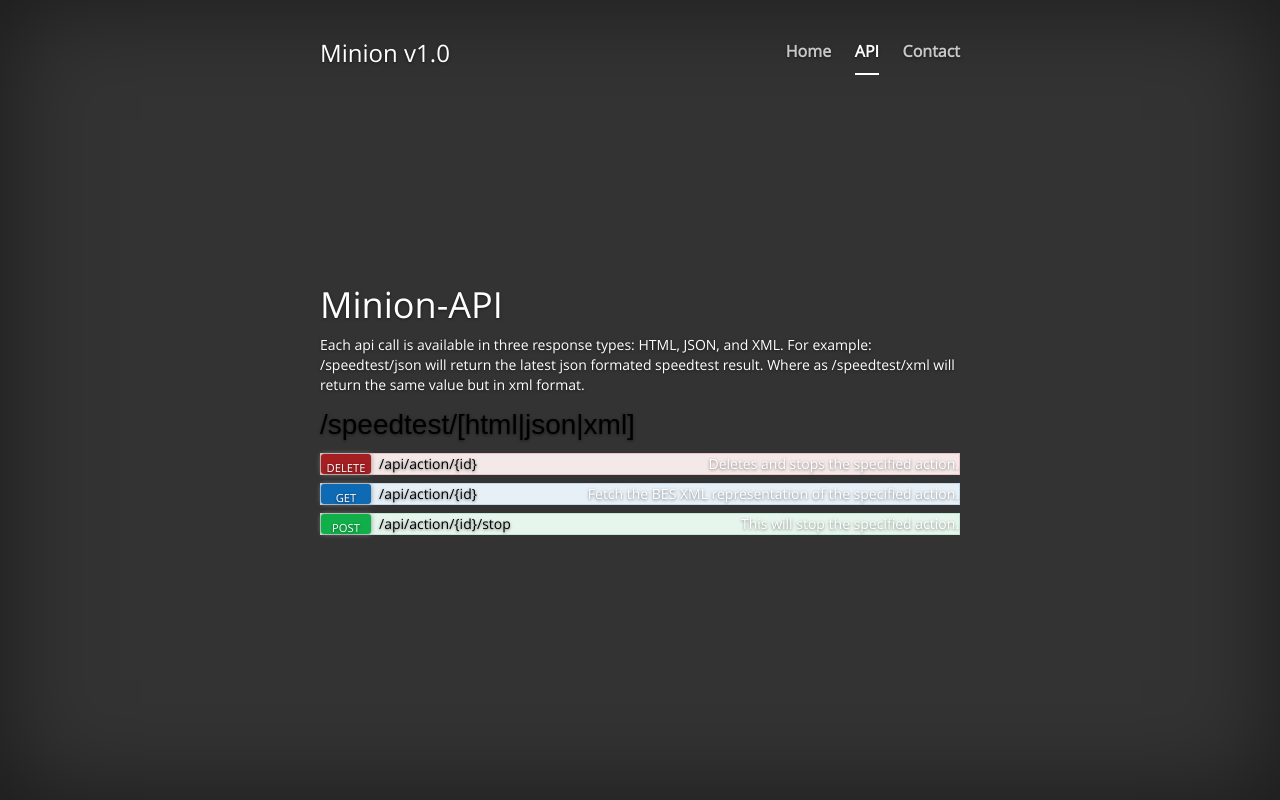
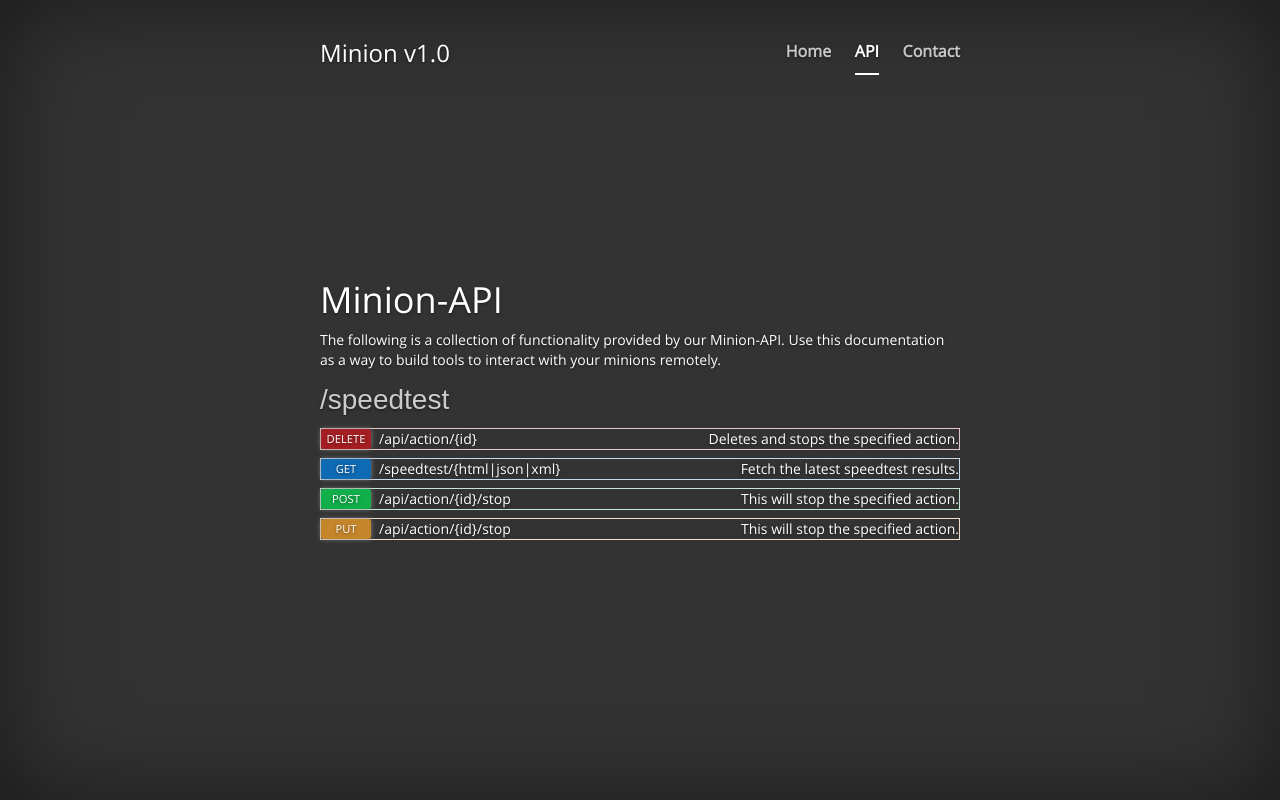
Before and after one commit to MoranIT/hethio-agent, a PHP site: page /api.html in a window 1280 px wide. Run offline with PHP 8.4, Linux system fonts and the light colour scheme.

Commit message:
updating api

```diff
--- a/api.html
+++ b/api.html
@@ -68,13 +68,13 @@
 
         <div class="inner cover-api">
 			<h1 class="cover-heading">Minion-API</h1>
-            <p class='initcomment'>Each api call is available in three response types: HTML, JSON, and XML.  For example: /speedtest/json  will return the latest json formated speedtest result.  Where as /speedtest/xml  will return the same value but in xml format.</p>
+            <p class='initcomment'>The following is a collection of functionality provided by our Minion-API.  Use this documentation as a way to build tools to interact with your minions remotely.</p>
 
 
 
 
     <div class="rootResource">
-    <div id="rootResource_Title-1" class="rootResource_Title" onclick="javascript:showDiv('resources-1', true)" style="color: rgb(0, 0, 0);">/speedtest/[html|json|xml]</div>
+    <div id="rootResource_Title-1" class="rootResource_Title" onclick="javascript:showDiv('resources-1', true)" style="color: rgb(0, 0, 0);">/speedtest</div>
 
 
     <div id="resources-1">
@@ -108,8 +108,8 @@
         <div class="resource_Title-GET">
             <table width="100%" border="0"><tbody><tr>
                 <td width="40px" style="padding:0px;"><div class="resource_marker-GET">GET</div></td>
-                <td valign="middle" align="left"><a onclick="javascript:showDiv('resource-271', false)" class="resource_subTitle">/api/action/{id}</a></td>
-                <td valign="middle" align="right" class="resource_Caption-271">Fetch the BES XML representation of the specified action.</td>
+                <td valign="middle" align="left"><a onclick="javascript:showDiv('resource-271', false)" class="resource_subTitle">/speedtest/{html|json|xml}</a></td>
+                <td valign="middle" align="right" class="resource_Caption-271">Fetch the latest speedtest results.</td>
             </tr></tbody></table>
         </div>
         <div id="resource-271" style="display:none;" class="resource-GET">
@@ -124,7 +124,6 @@
                           <li>HTTP 404 - Returns empty response if action is not found.</li>
                         </ul>
                         Example:  https://lab.bigfix.me:52311/api/action/44<br>
-                        <div class="resource_code"></div>
                     </div></td>
                     <td width="40" valign="top" align="right" style="padding:0px;padding-right:8px">
                         <div class="resourcetools">
@@ -144,6 +143,31 @@
             </tr></tbody></table>
         </div>
         <div id="resource-260" style="display:none;" class="resource-POST">
+            <div class="resource_content">
+            <table width="100%" border="0">
+                <tbody><tr>
+                    <td style="padding:0px;"><div class="resource_Description">
+                        <b>Request:</b> URL is all that is required.<br>POSTing with 0 byte data is sufficient to stop the specified action.<br><br><b>Response Schema:</b> BESAPI.xsd<br><br>Using my RESTAPI.cs file in C# you can do the following:<br><div class="resource_code">RESTResult rr = RESTAPI.postREST("https://lab.bigfix.me:52311/api/action/51/stop", "username", "password", null);<br></div>
+                    </div></td>
+
+                    <td width="40" valign="top" align="right" style="padding:0px;padding-right:8px">
+                        <div class="resourcetools">
+                        </div>
+                    </td>
+                </tr>
+            </tbody></table>
+            </div>
+        </div>
+
+
+        <div class="resource_Title-PUT">
+            <table width="100%" border="0"><tbody><tr>
+                <td width="40px" style="padding:0px;"><div class="resource_marker-PUT">PUT</div></td>
+                <td valign="middle" align="left"><a onclick="javascript:showDiv('resource-261', false)" class="resource_subTitle">/api/action/{id}/stop</a></td>
+                <td valign="middle" align="right" class="resource_Caption-261">This will stop the specified action.</td>
+            </tr></tbody></table>
+        </div>
+        <div id="resource-261" style="display:none;" class="resource-PUT">
             <div class="resource_content">
             <table width="100%" border="0">
                 <tbody><tr>
--- a/css/site.css
+++ b/css/site.css
@@ -27,7 +27,7 @@
 
 .rootResource_Title
 {
-    color: #ccc;
+    color: #ccc !important;
     font-family: Arial, Helvetica, sans-serif;
     font-size: 2em;
     padding-bottom: 0;
@@ -84,12 +84,12 @@
 {
     cursor:pointer;
     padding-left:8px;
-    color:Black;
+    color: white;
 }
 .resource_subTitle:Hover
 {
     text-decoration:underline;
-    color:Black;
+    color: white;
 }
 
 .resource_Caption-POST
@@ -120,28 +120,24 @@
 .resource_Title-POST
 {
     border: 1px solid #C3E8D1;
-    background: #E7F6EC;
     margin-top:8px;
 }
 
 .resource_Title-PUT
 {
     border: 1px solid #F0E0CA;
-    background: #F9F2E9;
     margin-top:8px;
 }
 
 .resource_Title-DELETE
 {
     border: 1px solid #E8C6C7;
-    background: #F5E8E8;
     margin-top:8px;
 }
 
 .resource_Title-GET
 {
     border: 1px solid #C3D9EC;
-    background: #E7F0F7;
     margin-top:8px;
 }
 
@@ -149,28 +145,24 @@
 {
     border: 1px solid #C3E8D1;
     border-top:0px;
-    background: #E7F6EC;
 }
 
 .resource-PUT
 {
     border: 1px solid #F0E0CA;
     border-top:0px;
-    background: #F9F2E9;
 }
 
 .resource-DELETE
 {
     border: 1px solid #E8C6C7;
     border-top:0px;
-    background: #F5E8E8;
 }
 
 .resource-GET
 {
     border: 1px solid #C3D9EC;
     border-top:0px;
-    background: #E7F0F7;
 }
 
 .resource_marker-POST
@@ -179,7 +171,7 @@
     background: #10AF4A;
     width:50px;
     height:20px;
-    padding-top:6px;
+    padding-top: 2px;
 
     font-size: .8em;
     color:White;
@@ -198,7 +190,7 @@
     background: #C5862B;
     width:50px;
     height:20px;
-    padding-top:6px;
+    padding-top: 2px;
 
     font-size: .8em;
     color:White;
@@ -215,14 +207,14 @@
 {
     border-radius: 3px;
     background: #A41E22;
-    width:50px;
-    height:20px;
-    padding-top:6px;
+    width: 50px;
+    height: 20px;
+    padding-top: 2px;
 
     font-size: .8em;
-    color:White;
-    text-align:center;
-    vertical-align:middle;
+    color: White;
+    text-align: center;
+    vertical-align: middle;
 
   -moz-box-shadow: 0 0 5px #888;
     -webkit-box-shadow: 0 0 5px#888;
@@ -236,7 +228,7 @@
     background: #0F6AB4;
     width:50px;
     height:20px;
-    padding-top:6px;
+    padding-top: 2px;
 
     font-size: .8em;
     color:White;
```
